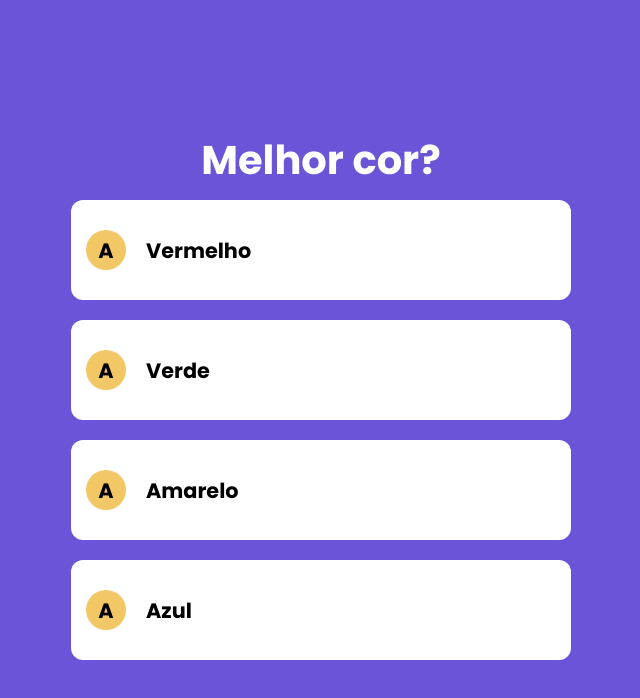
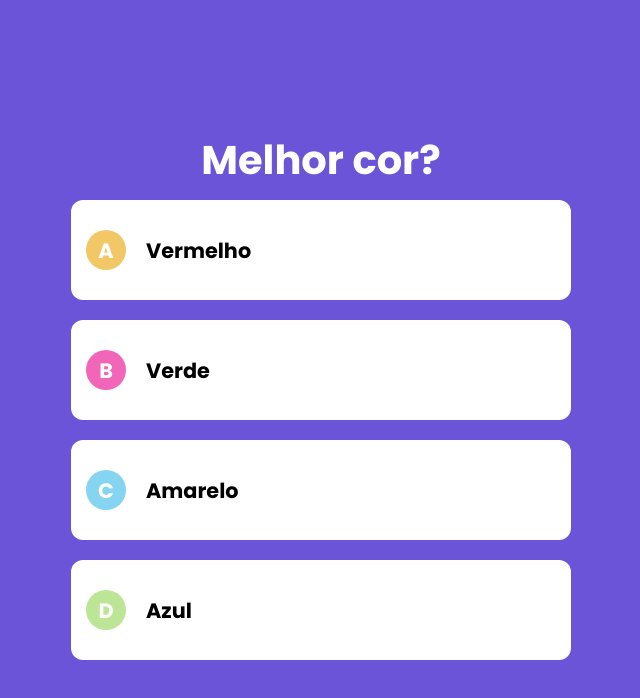
Before and after one commit to RenanClaude/quiz, a Next.js app: page / in a window 1280 px wide. Shown: the top 698 px of the page, without its empty margins (319-959 px from the left). Built offline with nearby package versions, Linux system fonts and the light colour scheme.

Commit message:
creating the functionality for the alternative component + CSS

```diff
--- a/src/components/Alternative.tsx
+++ b/src/components/Alternative.tsx
@@ -5,14 +5,15 @@ interface AlternativeProps {
   alternative: AlternativeModel,
   index: number,
   letter: string,
-  letterBackGroundColor: string
+  letterBackGroundColor: string,
+  chosenAlternative: (index: number) => void
 }
 
 export default function Alternative(props: AlternativeProps) {
   const { alternative, index, letter, letterBackGroundColor } = props;
 
   return (
-    <div className={styes.alternative}>
+    <div className={styes.alternative} onClick={() => props.chosenAlternative(index)}>
 
       <div className={styes.alternativeContent}>
 
--- a/src/components/Question.tsx
+++ b/src/components/Question.tsx
@@ -3,15 +3,32 @@ import styles from "../styles/Question.module.css";
 import Alternative from "./Alternative";
 import StatementQuestion from "./StatementQuestion";
 
+const letters = [
+  { value: "A", color: "#F2C866" },
+  { value: "B", color: "#F266BA" },
+  { value: "C", color: "#85D4F2" },
+  { value: "D", color: "#BCE596" }
+]
+
 interface QuestionProps {
-  question: QuestionModel
+  question: QuestionModel,
+  chosenAlternative: (index: number) => void
+
 }
 
 export default function Question(props: QuestionProps) {
   const { question } = props;
 
   function renderAlternatives() {
-    return question.alternatives.map((alternative, index) => (<Alternative alternative={alternative} index={index} letter="A" letterBackGroundColor="#F2C866" key={index} />))
+    return question.alternatives.map((alternative, i) => (
+      <Alternative
+      key={i}
+        alternative={alternative}
+        index={i} letter={letters[i].value}
+        letterBackGroundColor={letters[i].color}
+        chosenAlternative={props.chosenAlternative}
+      />
+    ))
   }
 
   return (
--- a/src/pages/index.tsx
+++ b/src/pages/index.tsx
@@ -2,20 +2,29 @@ import Question from "@/components/Question";
 import AlternativeModel from "@/model/AlternativeModel";
 import QuestionModel from "@/model/QuestionModel";
 import styles from "@/styles/Home.module.css";
+import { useState } from "react";
+
+const questionMock = new QuestionModel(1, "Melhor cor?", [
+  AlternativeModel.incorrect("Vermelho"),
+  AlternativeModel.incorrect("Verde"),
+  AlternativeModel.incorrect("Amarelo"),
+  AlternativeModel.incorrect("Azul")
+]
+)
 
 export default function Home() {
 
-  const questionTest = new QuestionModel(1, "Melhor cor?", [
-    AlternativeModel.incorrect("Vermelho"),
-    AlternativeModel.incorrect("Verde"),
-    AlternativeModel.incorrect("Amarelo"),
-    AlternativeModel.incorrect("Azul")
-  ]
-  )
+  const [question, setQuestion] = useState(questionMock);
+
+  function chosenAlternative(index: number) {
+    setQuestion(question.answerWith(index))
+    console.log(index);
+  }
+
 
   return (
     <div style={{display: "flex", justifyContent: "center", alignItems: "center", height: "100vh"}}>
-      <Question question={questionTest}></Question>
+      <Question question={question} chosenAlternative={chosenAlternative} />
     </div>
   );
 }
--- a/src/styles/Alternative.module.css
+++ b/src/styles/Alternative.module.css
@@ -22,6 +22,7 @@
   font-size: 1.3rem;
   font-weight: 700;
   margin-right: 20px;
+  color: white;
 }
 
 .alternativeText {
```
